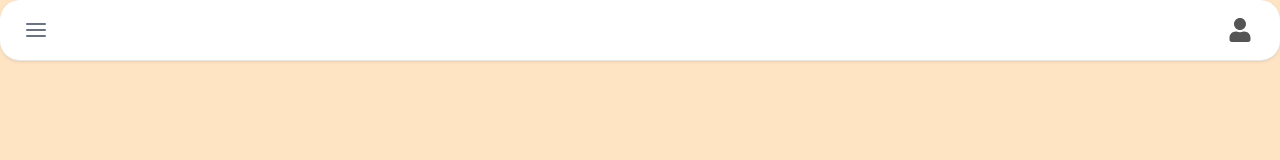
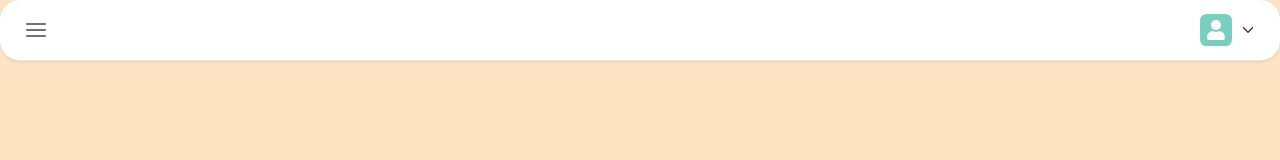
Before and after one commit to Agourd06/test2, a React (Vite) app: page / in a window 1280 px wide. Shown: the top 160 px of the page. Built offline with nearby package versions, Linux system fonts and the light colour scheme.

Commit message:
fix: update user avatar styling and add dropdown arrow

```diff
--- a/src/components/Header.tsx
+++ b/src/components/Header.tsx
@@ -1,6 +1,8 @@
 import React from "react";
 import "../styles/header.css";
 import { FaUser } from "react-icons/fa";
+import { IoIosArrowDown } from "react-icons/io";
+
 interface HeaderProps {
   className?: string;
   onBurgerClick?: () => void;
@@ -10,6 +12,7 @@ const Header: React.FC<HeaderProps> = ({ className, onBurgerClick }) => {
   return (
     <nav className={`header ${className || ""}`}>
       <div className="header-container">
+        {/* Left Section */}
         <div className="header-left">
           <button
             className="burger-menu"
@@ -42,11 +45,13 @@ const Header: React.FC<HeaderProps> = ({ className, onBurgerClick }) => {
           </button>
         </div>
 
+        {/* Right Section */}
         <div className="header-right">
           <div className="user-profile">
-            <div className="user-avatar">
-              <FaUser size={24} color="#555" />
+            <div className="user-avatar-box">
+              <FaUser size={20} color="#fff" />
             </div>
+            <IoIosArrowDown size={16} color="#374151" />
           </div>
         </div>
       </div>
--- a/src/pages/HomePage.tsx
+++ b/src/pages/HomePage.tsx
@@ -1,12 +1,12 @@
 import React from "react";
 import MainLayout from "../layouts/MainLayout";
-import "../styles/pages/HomePage.css"; // <-- import CSS
+import "../styles/pages/HomePage.css";
 
 const HomePage: React.FC = () => {
   return (
     <MainLayout>
       <div className="home-container">
-        <div className="hom">{/* Optional space/banner */}</div>
+        <div className="hom">{}</div>
 
         <h1>Welcome to Your Dashboard</h1>
         <p>This is the main page content. Add charts, tables, or other components here.</p>
--- a/src/styles/Header.css
+++ b/src/styles/Header.css
@@ -51,7 +51,7 @@
 .user-profile {
   display: flex;
   align-items: center;
-  gap: 0.75rem;
+  gap: 0.5rem; /* spacing between avatar and arrow */
   padding: 0.5rem;
   border-radius: 0.5rem;
   cursor: pointer;
@@ -62,20 +62,15 @@
   background-color: #f9fafb;
 }
 
-.user-avatar {
+.user-avatar-box {
   width: 32px;
   height: 32px;
-  border-radius: 50%;
+  background-color: #77CFBF;
+  border-radius: 20%;
+  display: flex;
+  justify-content: center;
+  align-items: center;
   overflow: hidden;
-  display: flex;
-  align-items: center;
-  justify-content: center;
-}
-
-.user-name {
-  font-size: 0.875rem;
-  font-weight: 500;
-  color: #374151;
 }
 
 @media (max-width: 768px) {
```
